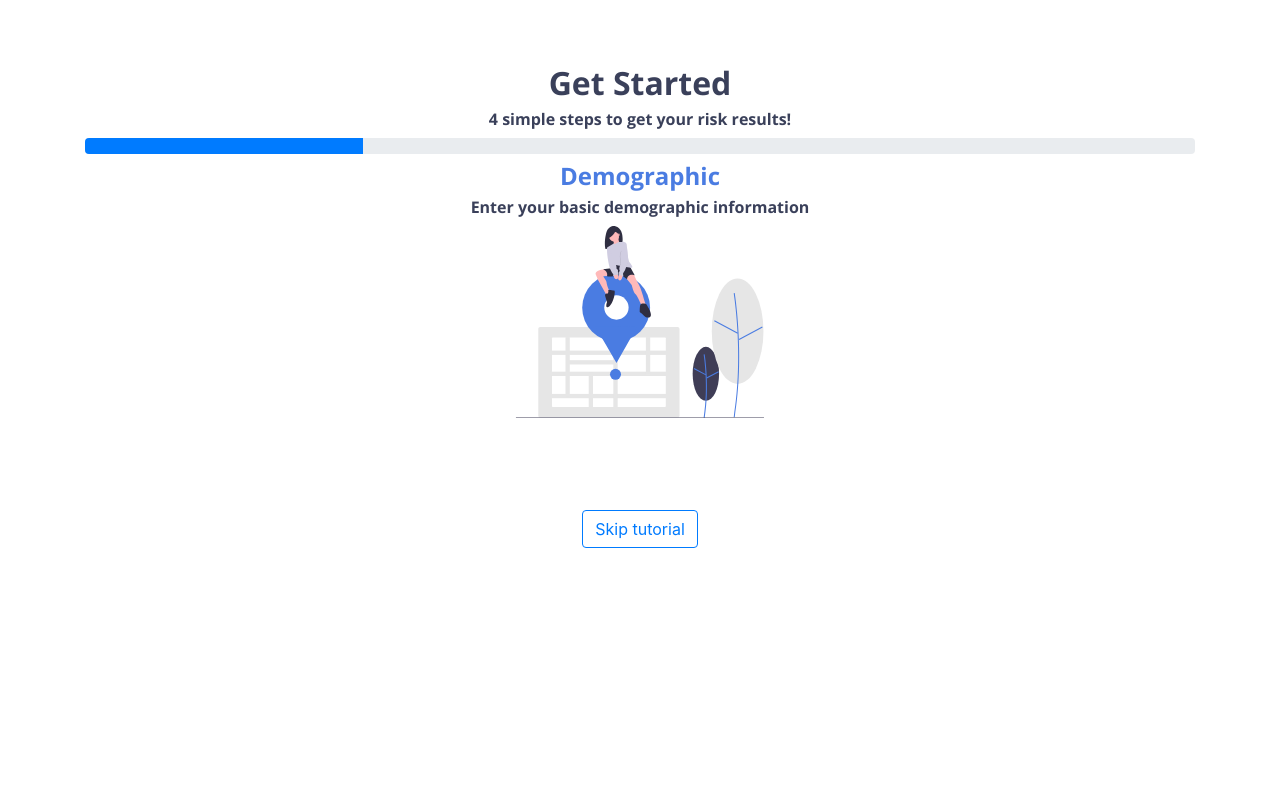
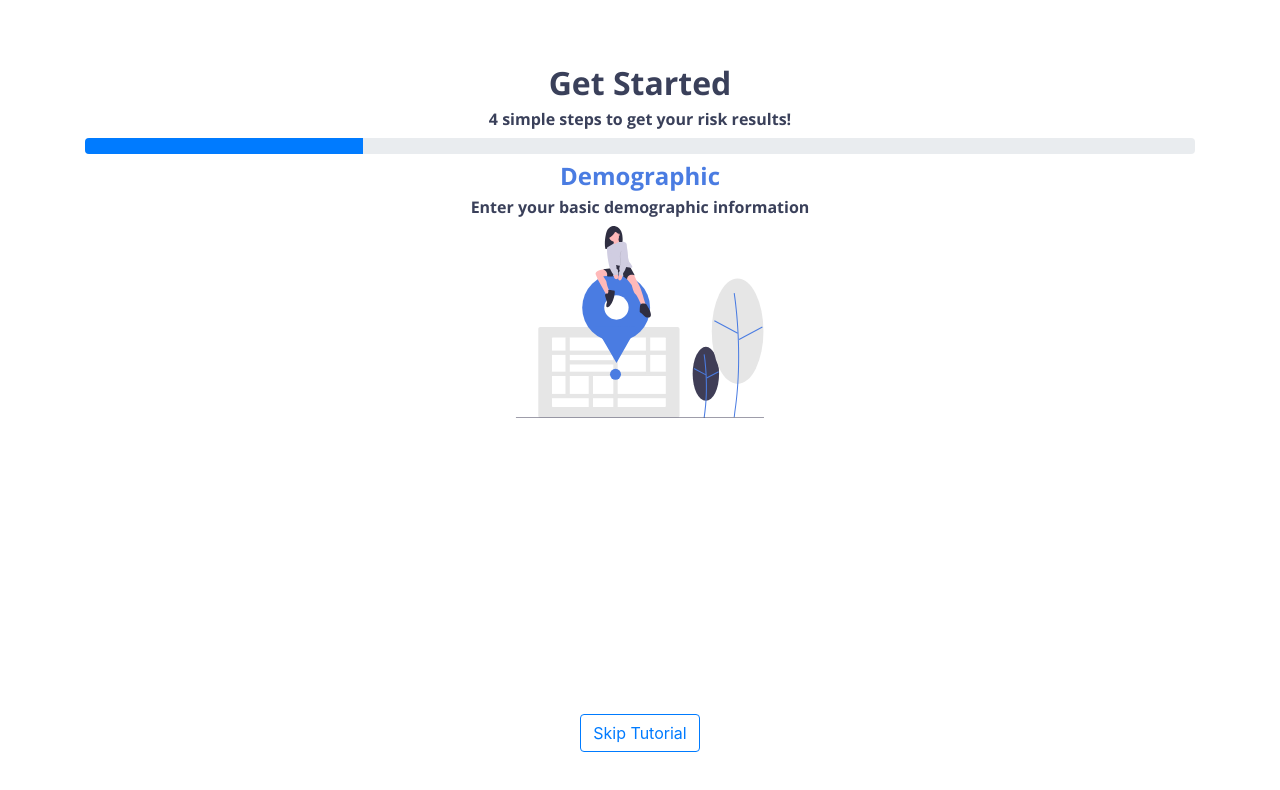
Before and after one commit to RaynyT/COVID-19-Risk-Assessment-Tool, a React (Create React App) app in the folder covrt/: page /get-started in a window 1280 px wide. Shown: the top 790 px of the page. Built offline with nearby package versions, Linux system fonts and the light colour scheme; some icons are missing.

Commit message:
Fix nav controls to bottom of screen so they don't change spots with page change

```diff
--- a/covrt/src/components/Tutorial.css
+++ b/covrt/src/components/Tutorial.css
@@ -44,6 +44,10 @@
     width: 100%;
 }
 
+.nav-controls {
+    margin-bottom: 3rem;
+}
+
 .prev-next-btns {
     display: flex;
     justify-content: space-around;
@@ -64,3 +68,7 @@
     display: flex;
     justify-content: center;
 }
+
+.hidden {
+    visibility: hidden;
+}
--- a/covrt/src/components/Tutorial.js
+++ b/covrt/src/components/Tutorial.js
@@ -64,6 +64,7 @@ function StepOne(props) {
             <h1 className="step-title">Demographic</h1>
             <h2 className="sub-heading-text">Enter your basic demographic information</h2>
             <img className="tutorial-img" src={stepOneImage} alt="Drawing of a person sitting on a location pin"/>
+            <div className="nav-controls fixed-bottom">
                 <div className="prev-next-btns">
                     <Link to="/" className="btn" aria-label="Previous step">
                         <ChevronLeftIcon size={48} fill="#4A7CE2"/>
@@ -74,8 +75,9 @@ function StepOne(props) {
                 </div>
                 <div className="horizontal-center">
                     <Link to="/calculator" className="btn btn-outline-primary">
-                    Skip tutorial
+                        Skip Tutorial
                     </Link>
+                </div>
             </div>
         </div>
     );
@@ -87,6 +89,7 @@ function StepTwo(props) {
             <h1 className="step-title">Activity</h1>
             <h2 className="sub-heading-text">Enter information about one activity you are planning</h2>
             <img className="tutorial-img" src={stepTwoImage} alt="People enjoying a day outside by walking or skating"/>
+            <div className="nav-controls fixed-bottom">
                 <div className="prev-next-btns">
                     <button type="button" className="btn" onClick={props.backClickCallback} aria-label="Previous step">
                         <ChevronLeftIcon size={48} fill="#4A7CE2"/>
@@ -96,8 +99,9 @@ function StepTwo(props) {
                 </div>
                 <div className="horizontal-center">
                     <Link to="/calculator" className="btn btn-outline-primary">
-                    Skip tutorial
+                        Skip Tutorial
                     </Link>
+                </div>
             </div>
         </div>
     );
@@ -109,6 +113,7 @@ function StepThree(props) {
             <h1 className="step-title">Get your risk result!</h1>
             <h2 className="sub-heading-text">A risk assessment for your activity, local demographic statistics, and risk mitigation suggestions will be available</h2>
             <img className="tutorial-img" src={stepThreeImage} alt="Drawing of people holding various graphs and charts"/>
+            <div className="nav-controls fixed-bottom">
                 <div className="prev-next-btns">
                     <button type="button" className="btn" onClick={props.backClickCallback} aria-label="Previous step">
                         <ChevronLeftIcon size={48} fill="#4A7CE2" />
@@ -119,8 +124,9 @@ function StepThree(props) {
                 </div>
                 <div className="horizontal-center">
                     <Link to="/calculator" className="btn btn-outline-primary">
-                    Skip tutorial
+                        Skip Tutorial
                     </Link>
+                </div>
             </div>
         </div>
     );
@@ -132,15 +138,20 @@ function StepFour(props) {
             <h1 className="step-title">View Advice & Reduce Risk</h1>
             <h2 className="sub-heading-text">You are able lower your risk by implementing our suggestions and adjusting your activity </h2>
             <img className="tutorial-img" src={stepFourImage} alt="Graphic of a clipboard with checkboxes"/>
+            <div className="nav-controls fixed-bottom">
                 <div className="prev-next-btns">
                     <button type="button" className="btn" onClick={props.backClickCallback} aria-label="Previous step">
                         <ChevronLeftIcon size={48} fill="#4A7CE2" />
                     </button>
+                    <button type="button" className="btn hidden" aria-label="Next step">
+                        <ChevronRightIcon size={48} fill="#4A7CE2" />
+                    </button>
                 </div>
                 <div className="horizontal-center">
                     <Link to="/calculator" className="btn btn-primary">
-                    Get started!
+                        Get Started!
                     </Link>
+                </div>
             </div>
         </div>
     );
```
Lines whose indentation alone changed are shown as unchanged.
